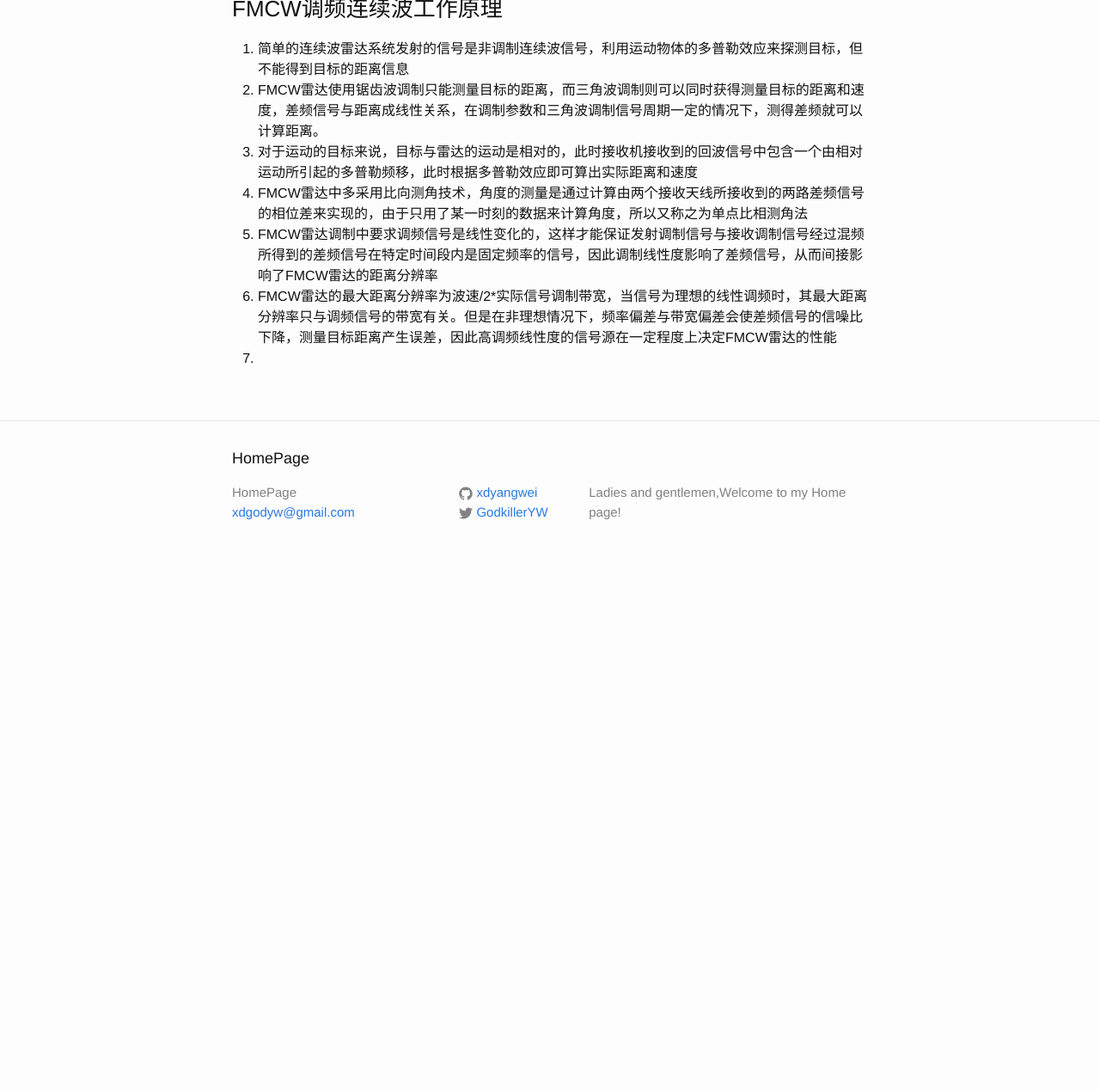
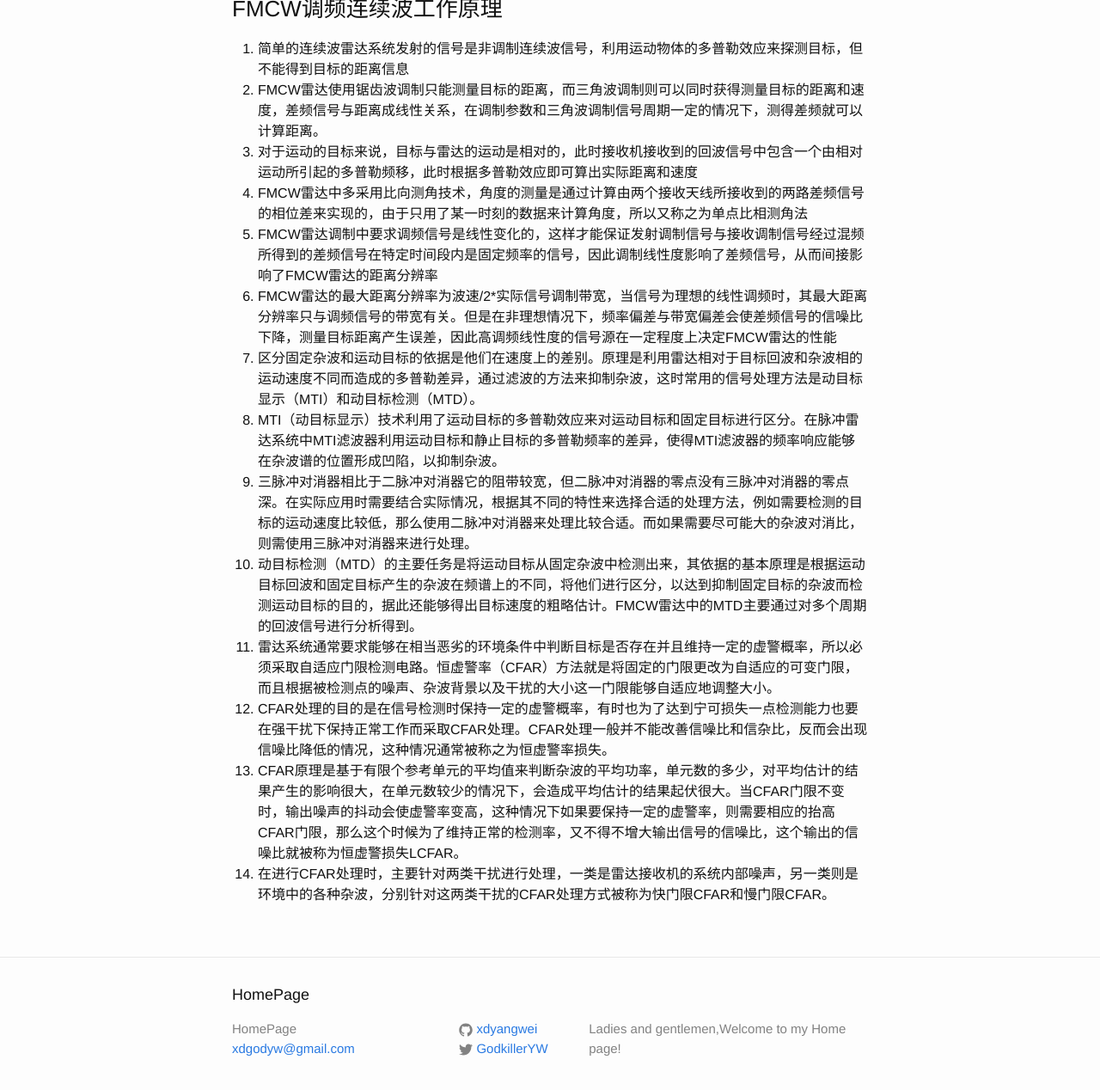
Before and after one commit to xdyangwei/xdyangwei.github.io, a Jekyll site: the page built from _posts/2019-7-21-卡尔曼滤波与FMCW雷达工作原理.md, in a window 1280 px wide and 1400 px high, scrolled down 1108 px, cut to the strip 109-1377 px from the top of the window. Shown: the whole strip at 86% size. Built offline with Jekyll 4.4.1, drawn with Linux system fonts in a browser that asks for light colours; our own code applies the rules of GitHub Pages for plain Markdown files; before the commit the page ends 1884 px from its top, so only the background shows below that.

Commit message:
add the instruction of MTD MTI and CFAR

```diff
--- a/_posts/2019-7-21-卡尔曼滤波与FMCW雷达工作原理.md
+++ b/_posts/2019-7-21-卡尔曼滤波与FMCW雷达工作原理.md
@@ -19,4 +19,11 @@
 4. FMCW雷达中多采用比向测角技术，角度的测量是通过计算由两个接收天线所接收到的两路差频信号的相位差来实现的，由于只用了某一时刻的数据来计算角度，所以又称之为单点比相测角法
 5. FMCW雷达调制中要求调频信号是线性变化的，这样才能保证发射调制信号与接收调制信号经过混频所得到的差频信号在特定时间段内是固定频率的信号，因此调制线性度影响了差频信号，从而间接影响了FMCW雷达的距离分辨率
 6. FMCW雷达的最大距离分辨率为波速/2*实际信号调制带宽，当信号为理想的线性调频时，其最大距离分辨率只与调频信号的带宽有关。但是在非理想情况下，频率偏差与带宽偏差会使差频信号的信噪比下降，测量目标距离产生误差，因此高调频线性度的信号源在一定程度上决定FMCW雷达的性能
-7.
+7. 区分固定杂波和运动目标的依据是他们在速度上的差别。原理是利用雷达相对于目标回波和杂波相的运动速度不同而造成的多普勒差异，通过滤波的方法来抑制杂波，这时常用的信号处理方法是动目标显示（MTI）和动目标检测（MTD）。
+8. MTI（动目标显示）技术利用了运动目标的多普勒效应来对运动目标和固定目标进行区分。在脉冲雷达系统中MTI滤波器利用运动目标和静止目标的多普勒频率的差异，使得MTI滤波器的频率响应能够在杂波谱的位置形成凹陷，以抑制杂波。
+9. 三脉冲对消器相比于二脉冲对消器它的阻带较宽，但二脉冲对消器的零点没有三脉冲对消器的零点深。在实际应用时需要结合实际情况，根据其不同的特性来选择合适的处理方法，例如需要检测的目标的运动速度比较低，那么使用二脉冲对消器来处理比较合适。而如果需要尽可能大的杂波对消比，则需使用三脉冲对消器来进行处理。
+10. 动目标检测（MTD）的主要任务是将运动目标从固定杂波中检测出来，其依据的基本原理是根据运动目标回波和固定目标产生的杂波在频谱上的不同，将他们进行区分，以达到抑制固定目标的杂波而检测运动目标的目的，据此还能够得出目标速度的粗略估计。FMCW雷达中的MTD主要通过对多个周期的回波信号进行分析得到。
+11. 雷达系统通常要求能够在相当恶劣的环境条件中判断目标是否存在并且维持一定的虚警概率，所以必须采取自适应门限检测电路。恒虚警率（CFAR）方法就是将固定的门限更改为自适应的可变门限，而且根据被检测点的噪声、杂波背景以及干扰的大小这一门限能够自适应地调整大小。
+12. CFAR处理的目的是在信号检测时保持一定的虚警概率，有时也为了达到宁可损失一点检测能力也要在强干扰下保持正常工作而采取CFAR处理。CFAR处理一般并不能改善信噪比和信杂比，反而会出现信噪比降低的情况，这种情况通常被称之为恒虚警率损失。
+13. CFAR原理是基于有限个参考单元的平均值来判断杂波的平均功率，单元数的多少，对平均估计的结果产生的影响很大，在单元数较少的情况下，会造成平均估计的结果起伏很大。当CFAR门限不变时，输出噪声的抖动会使虚警率变高，这种情况下如果要保持一定的虚警率，则需要相应的抬高CFAR门限，那么这个时候为了维持正常的检测率，又不得不增大输出信号的信噪比，这个输出的信噪比就被称为恒虚警损失LCFAR。
+14. 在进行CFAR处理时，主要针对两类干扰进行处理，一类是雷达接收机的系统内部噪声，另一类则是环境中的各种杂波，分别针对这两类干扰的CFAR处理方式被称为快门限CFAR和慢门限CFAR。
```
